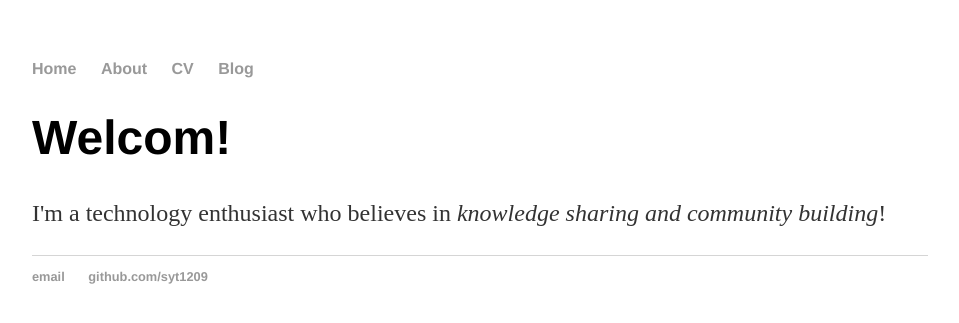
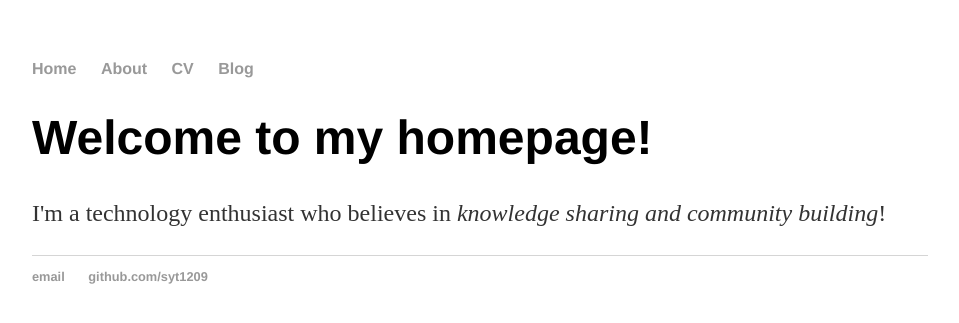
Before and after one commit to syt1209/syt1209.github.io, a Jekyll site: the page built from index.html, in a window 1280 px wide. Shown: the top 323 px of the page, without its empty margins (160-1119 px from the left). Built offline with Jekyll 4.4.1, drawn with Linux system fonts in a browser that asks for light colours.

Commit message:
Update index.html

```diff
--- a/index.html
+++ b/index.html
@@ -3,6 +3,6 @@ layout: default
 title: Syt's Homepage
 ---
 <div class="blurb">
-	<h1>Welcom!</h1>
+	<h1>Welcome to my homepage!</h1>
 	<p>I'm a technology enthusiast who believes in <em>knowledge sharing and community building</em>!</p>
 </div><!-- /.blurb -->
```
